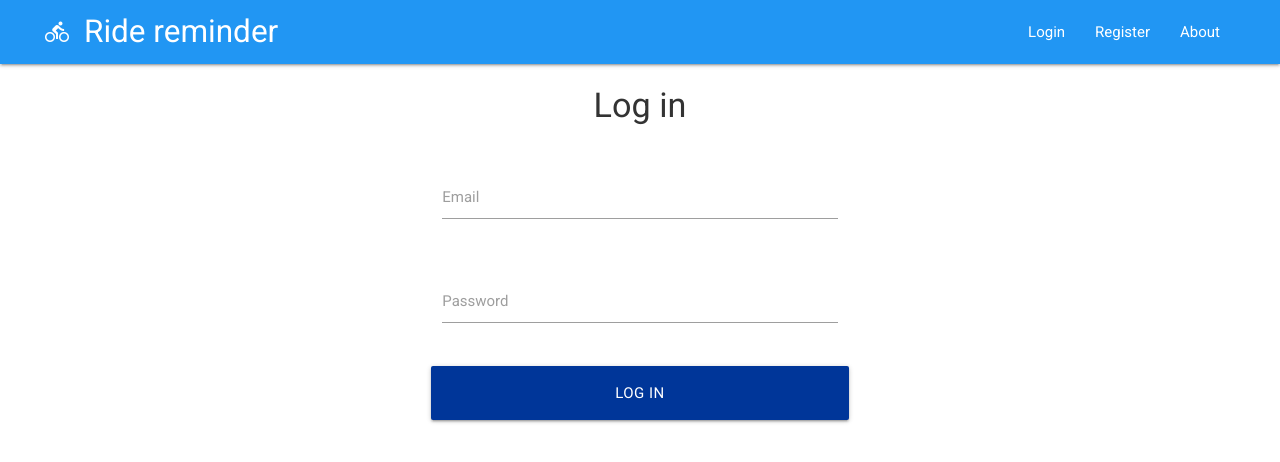
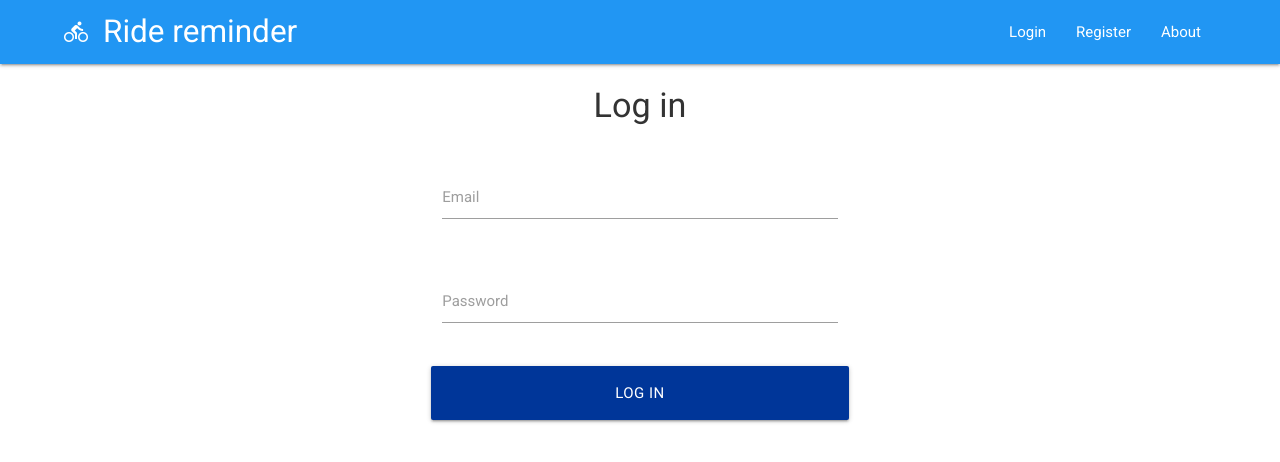
Before and after one commit to sergiublaj/ride-reminder, a React (Create React App) app in the folder client/: page /login in a window 1280 px wide. Shown: the top 462 px of the page. Built offline with nearby package versions, Linux system fonts and the light colour scheme; no server answers.

Commit message:
minor visual fixes

```diff
--- a/client/src/App.css
+++ b/client/src/App.css
@@ -401,8 +401,8 @@ table th {
 }
 
 .nav-wrapper {
-	padding-left: 3em;
-	padding-right: 3em;
+	padding-left: 5%;
+	padding-right: 5%;
 }
 
 #not-found {
```
